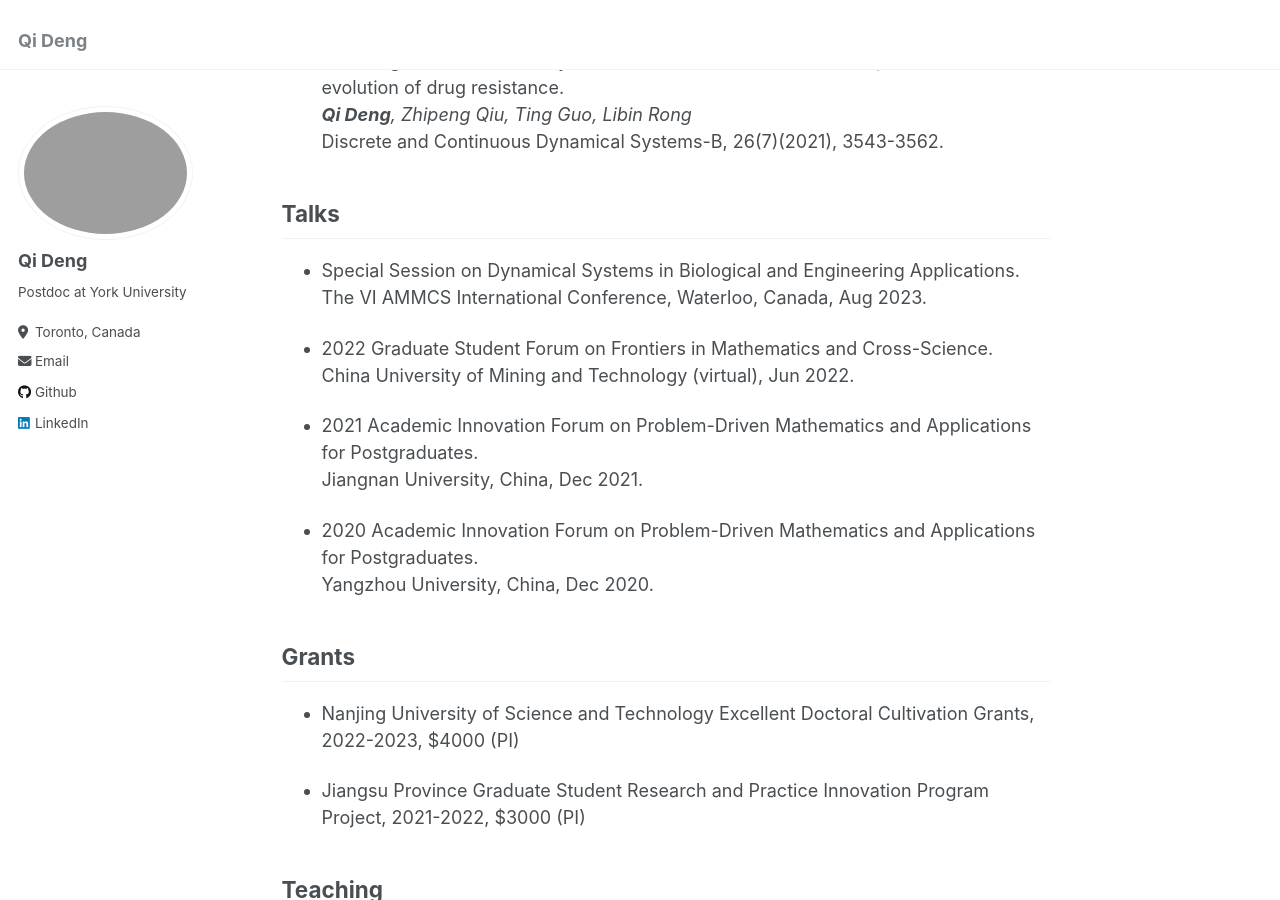
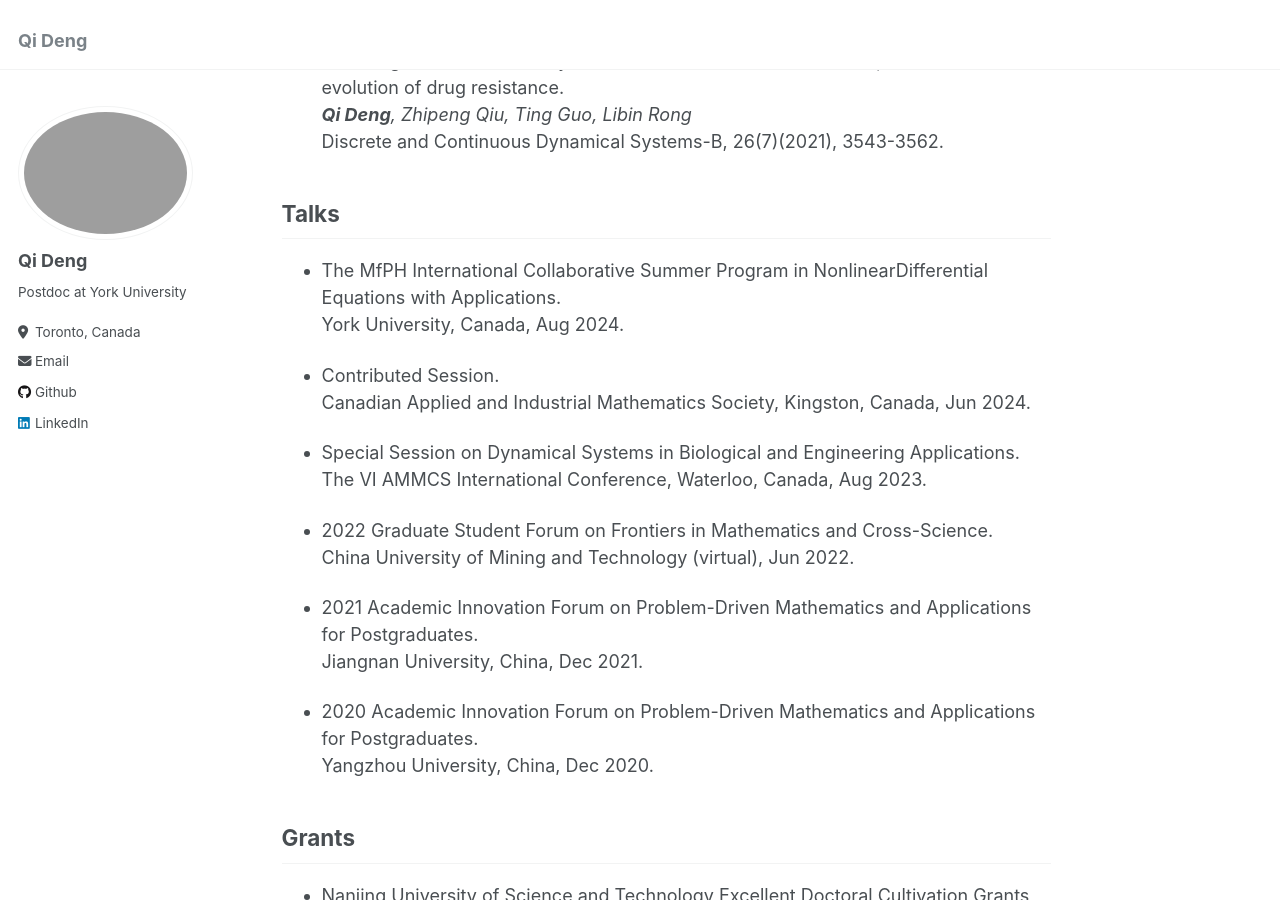
Before and after one commit to qideng-math/qideng-math.github.io, a Jekyll site: the page built from _pages/about.md, in a window 1280 px wide and 900 px high, scrolled down 1069 px. Built offline with Jekyll 4.4.1, drawn with Linux system fonts in a browser that asks for light colours.

Commit message:
Update about.md

```diff
--- a/_pages/about.md
+++ b/_pages/about.md
@@ -40,6 +40,12 @@ Discrete and Continuous Dynamical Systems-B, 26(7)(2021), 3543-3562.
 
 Talks
 ---
+* The MfPH International Collaborative Summer Program in NonlinearDifferential Equations with Applications.\
+York University, Canada, Aug 2024.
+
+* Contributed Session.\
+Canadian Applied and Industrial Mathematics Society, Kingston, Canada, Jun 2024.
+
 * Special Session on Dynamical Systems in Biological and Engineering Applications.\
 The VI AMMCS International Conference, Waterloo, Canada, Aug 2023.
 
```
